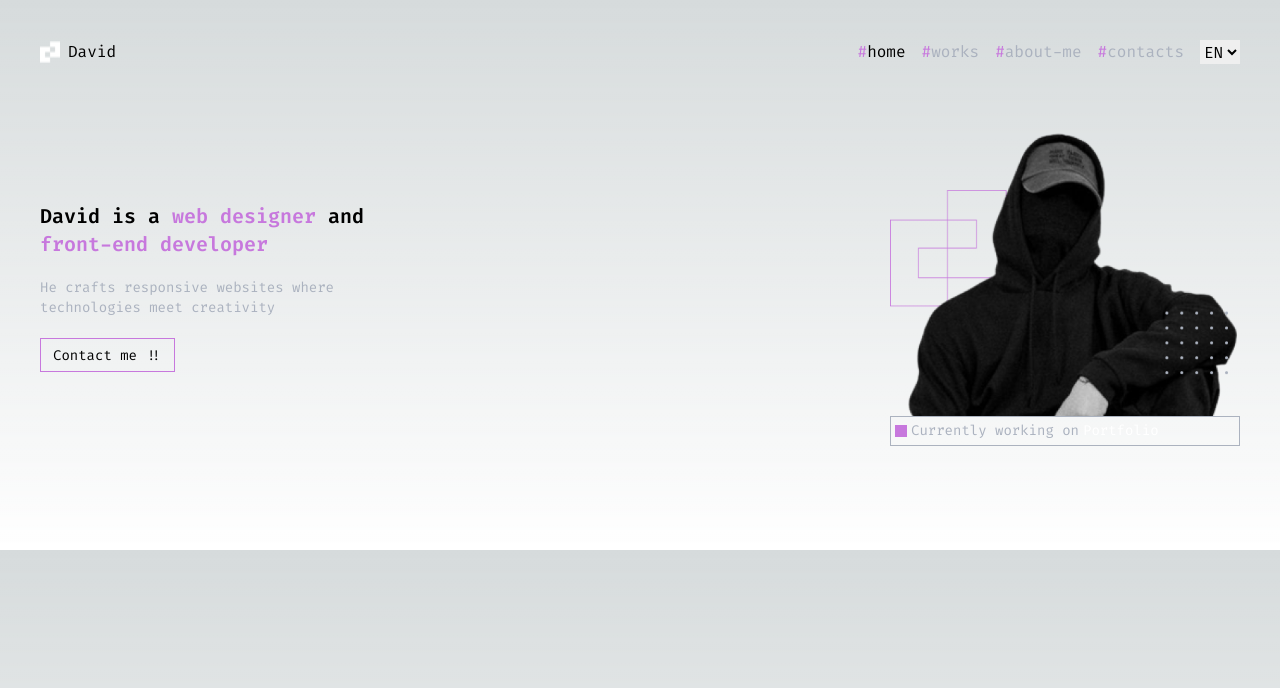
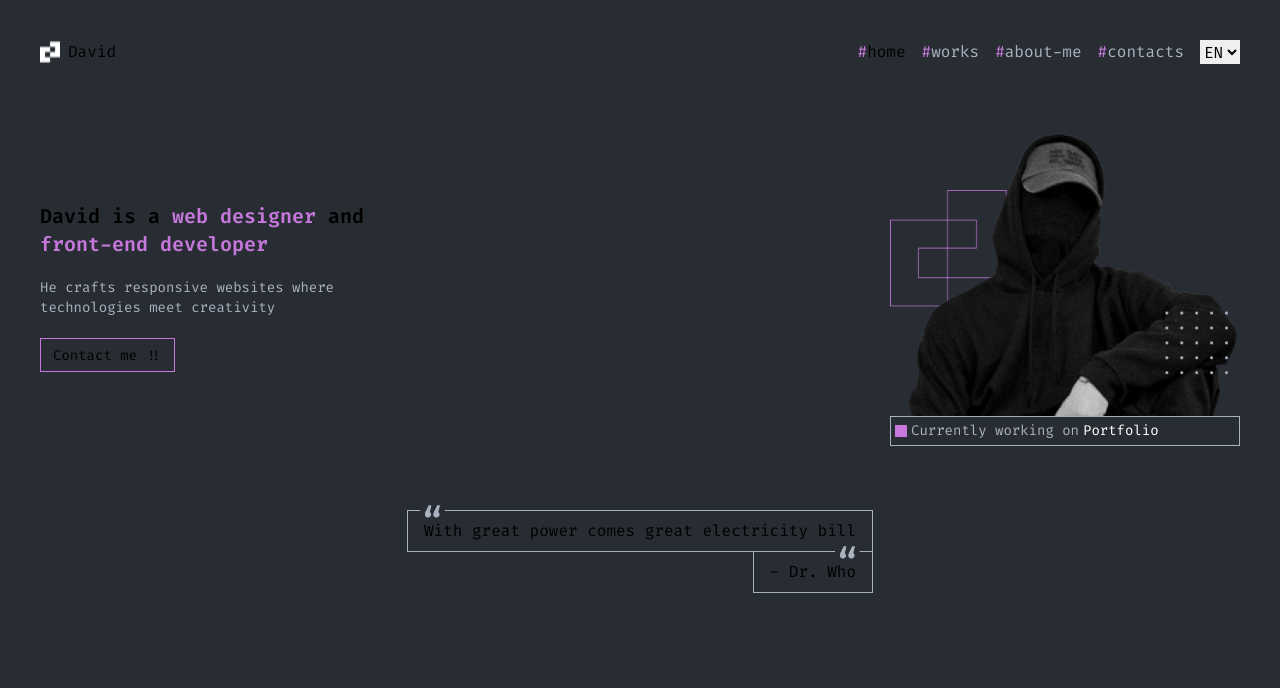
Before and after one commit to gsngdavid/portfolio, a Next.js app: page / in a window 1280 px wide. Shown: the top 688 px of the page. Built offline with nearby package versions, Linux system fonts and the light colour scheme.

Commit message:
feat: add quotes to hero section

```diff
--- a/src/app/globals.css
+++ b/src/app/globals.css
@@ -18,10 +18,5 @@
 
 body {
   color: rgb(var(--foreground-rgb));
-  background: linear-gradient(
-      to bottom,
-      transparent,
-      rgb(var(--background-end-rgb))
-    )
-    rgb(var(--background-start-rgb));
+  background: #282C33
 }
--- a/src/app/page.tsx
+++ b/src/app/page.tsx
@@ -8,11 +8,12 @@ export default function Home() {
       <div className="container">
         <Header />
 
+        <div>
           <div className="flex justify-between items-center py-16">
             <div className="max-w-96 space-y-5">
               <h1 className="text-xl font-semibold">
-              David is a <span className="text-primary">web designer</span> and{" "}
-              <span className="text-primary">front-end developer</span>
+                David is a <span className="text-primary">web designer</span>{" "}
+                and <span className="text-primary">front-end developer</span>
               </h1>
               <p className="text-gray text-sm">
                 He crafts responsive websites where technologies meet creativity
@@ -30,8 +31,32 @@ export default function Home() {
               />
               <div className="flex items-center gap-1 border border-gray text-gray text-sm p-1">
                 <div className="w-3 h-3 bg-primary inline-block"></div>
-              Currently working on <span className="text-white">Portfolio</span>
+                Currently working on{" "}
+                <span className="text-white">Portfolio</span>
               </div>
+            </div>
+          </div>
+          <div className="w-fit mx-auto flex flex-col">
+            <p className="relative border border-gray py-2 px-4">
+              <Image
+                src="/images/quotes.png"
+                alt="Quotes"
+                className="absolute -top-2 left-3"
+                width={25}
+                height={25}
+              />
+              <span>With great power comes great electricity bill</span>
+            </p>
+            <p className="relative w-fit self-end border border-t-0 border-gray py-2 px-4">
+              <Image
+                src="/images/quotes.png"
+                alt="Quotes"
+                className="absolute -top-2 right-3"
+                width={25}
+                height={25}
+              />
+              <span>- Dr. Who</span>
+            </p>
           </div>
         </div>
       </div>
```
Also changed, not shown: public/images/quotes.png (added). Lines whose indentation alone changed are shown as unchanged.
